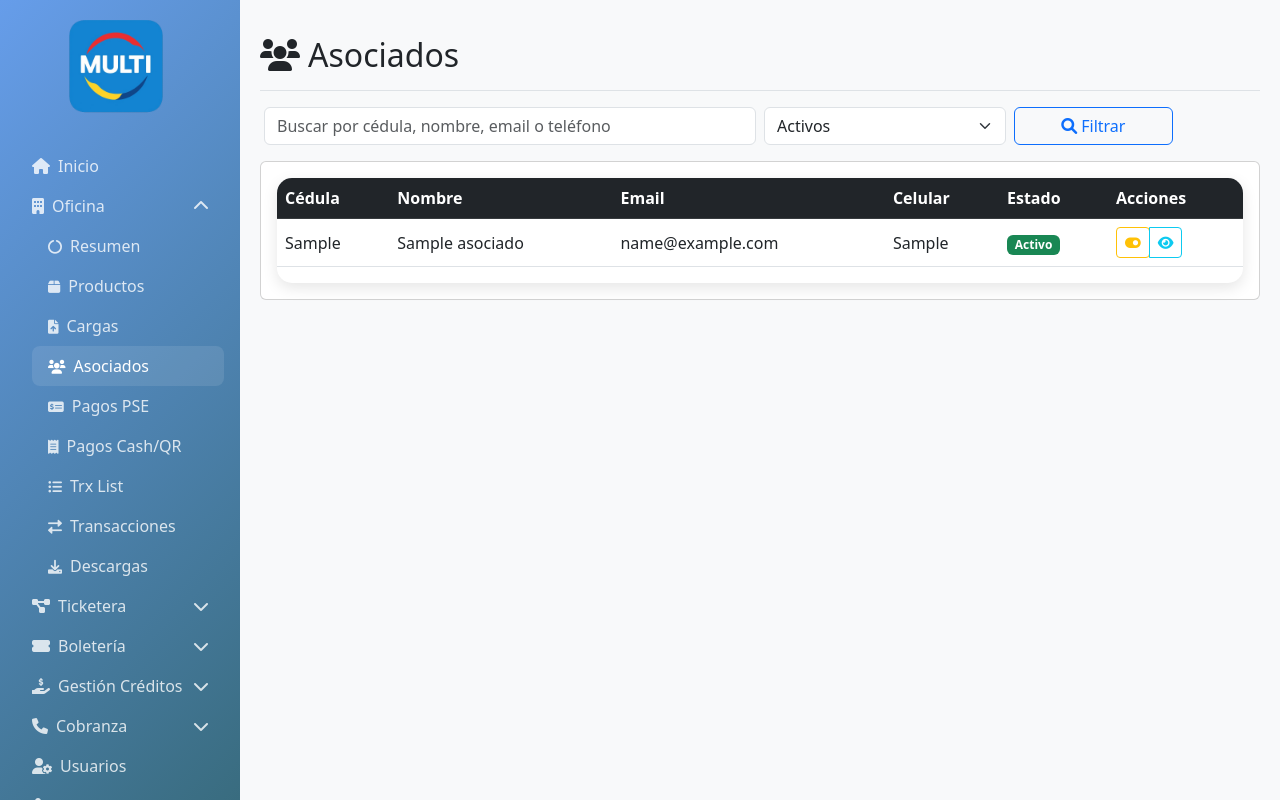
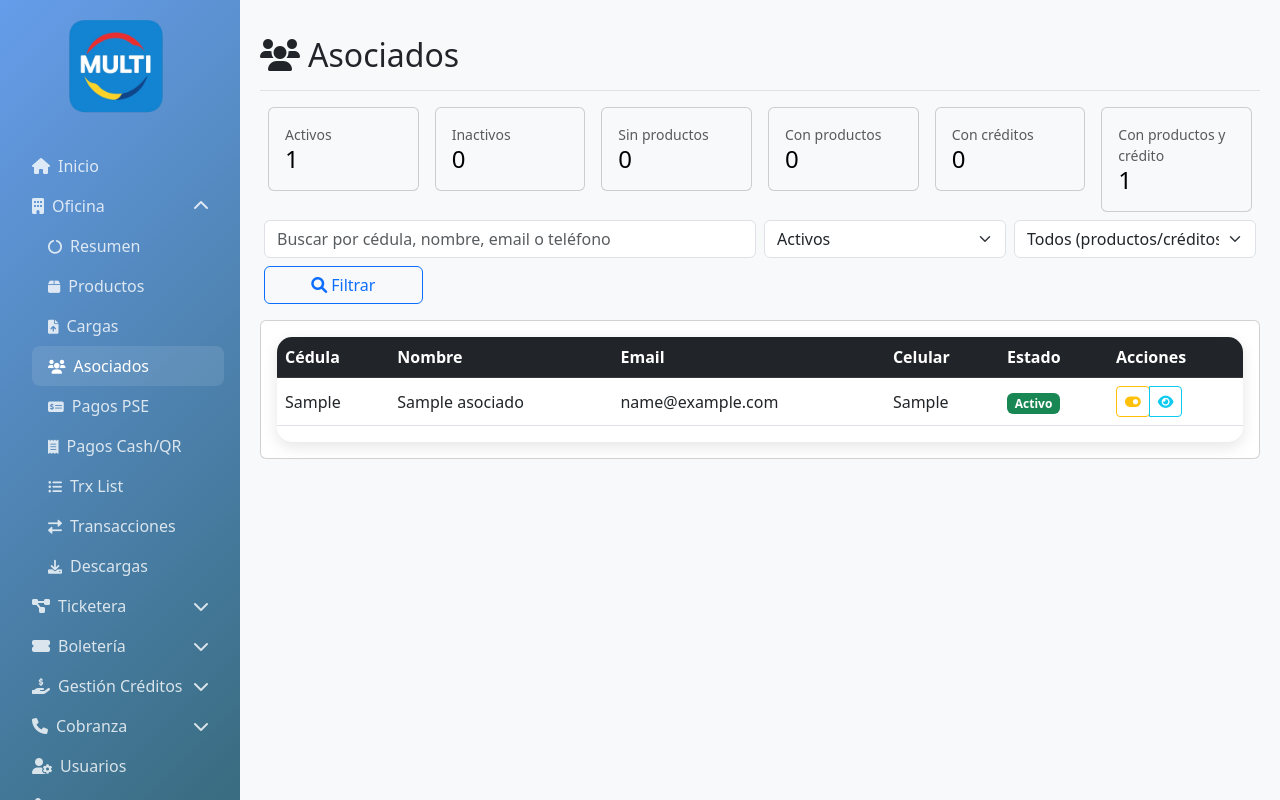
Before and after one commit to sandresog98/multi_app, a PHP site: page /ui/modules/oficina/pages/asociados.php in a window 1280 px wide. Run offline with PHP 8.4, Linux system fonts and the light colour scheme; the visitor is signed in with stand-in values (Sample User, id 1); tables that the repository leaves empty hold one stand-in row (values such as "Sample post").

Commit message:
UI Oficina, Asociados mejora filtros

```diff
--- a/ui/modules/oficina/models/Asociado.php
+++ b/ui/modules/oficina/models/Asociado.php
@@ -5,7 +5,7 @@ class Asociado {
     private $conn;
     public function __construct() { $this->conn = getConnection(); }
 
-    public function getAsociados($page = 1, $limit = 20, $search = '', $estado = '') {
+    public function getAsociados($page = 1, $limit = 20, $search = '', $estado = '', $productos = '') {
         try {
             $offset = ($page - 1) * $limit;
             $where = [];
@@ -18,10 +18,35 @@ class Asociado {
                 if ($estado === 'activo') $where[] = "ca.estado_activo = TRUE";
                 if ($estado === 'inactivo') $where[] = "ca.estado_activo = FALSE";
             }
+            // Joins para saber si tiene productos y/o créditos
+            $join = " LEFT JOIN (
+                           SELECT cedula, COUNT(*) AS cant_prod
+                           FROM control_asignacion_asociado_producto ap
+                           WHERE ap.estado_activo = TRUE
+                           GROUP BY cedula
+                       ) ap ON ap.cedula = a.cedula
+                       LEFT JOIN (
+                           SELECT cedula, COUNT(*) AS cant_cred
+                           FROM sifone_cartera_aseguradora
+                           GROUP BY cedula
+                       ) cr ON cr.cedula = a.cedula";
+
+            // Filtro por combinación de productos/créditos
+            if ($productos !== '') {
+                if ($productos === 'sin_productos') { $where[] = '(COALESCE(ap.cant_prod,0)=0 AND COALESCE(cr.cant_cred,0)=0)'; }
+                elseif ($productos === 'con_productos') { $where[] = '(COALESCE(ap.cant_prod,0)>0 AND COALESCE(cr.cant_cred,0)=0)'; }
+                elseif ($productos === 'con_creditos') { $where[] = '(COALESCE(ap.cant_prod,0)=0 AND COALESCE(cr.cant_cred,0)>0)'; }
+                elseif ($productos === 'con_ambos') { $where[] = '(COALESCE(ap.cant_prod,0)>0 AND COALESCE(cr.cant_cred,0)>0)'; }
+            }
+
             $whereClause = empty($where) ? '' : ('WHERE ' . implode(' AND ', $where));
-            $sql = "SELECT a.cedula, a.nombre, a.mail, a.celula, COALESCE(ca.estado_activo, FALSE) as estado_activo
+            $sql = "SELECT a.cedula, a.nombre, a.mail, a.celula,
+                           COALESCE(ca.estado_activo, FALSE) as estado_activo,
+                           COALESCE(ap.cant_prod,0) AS productos_cant,
+                           COALESCE(cr.cant_cred,0) AS creditos_cant
                     FROM sifone_asociados a
                     LEFT JOIN control_asociados ca ON a.cedula = ca.cedula
+                    $join
                     $whereClause
                     ORDER BY a.nombre
                     LIMIT ? OFFSET ?";
@@ -29,7 +54,7 @@ class Asociado {
             $stmt->execute(array_merge($params, [$limit, $offset]));
             $rows = $stmt->fetchAll();
 
-            $countSql = "SELECT COUNT(*) as total FROM sifone_asociados a LEFT JOIN control_asociados ca ON a.cedula = ca.cedula $whereClause";
+            $countSql = "SELECT COUNT(*) as total FROM sifone_asociados a LEFT JOIN control_asociados ca ON a.cedula = ca.cedula $join $whereClause";
             $countStmt = $this->conn->prepare($countSql);
             $countStmt->execute($params);
             $total = (int)($countStmt->fetch()['total'] ?? 0);
@@ -46,4 +71,25 @@ class Asociado {
             return $stmt->execute([$cedula, $estadoInt]);
         } catch (Exception $e) { return false; }
     }
+
+    public function getKpisProductosEstados(){
+        $sql = "SELECT
+                  SUM(CASE WHEN ca.estado_activo = TRUE THEN 1 ELSE 0 END) AS activos,
+                  SUM(CASE WHEN ca.estado_activo = FALSE THEN 1 ELSE 0 END) AS inactivos,
+                  SUM(CASE WHEN COALESCE(ap.cant_prod,0)=0 AND COALESCE(cr.cant_cred,0)=0 THEN 1 ELSE 0 END) AS sin_productos,
+                  SUM(CASE WHEN COALESCE(ap.cant_prod,0)>0 AND COALESCE(cr.cant_cred,0)=0 THEN 1 ELSE 0 END) AS con_productos,
+                  SUM(CASE WHEN COALESCE(ap.cant_prod,0)=0 AND COALESCE(cr.cant_cred,0)>0 THEN 1 ELSE 0 END) AS con_creditos,
+                  SUM(CASE WHEN COALESCE(ap.cant_prod,0)>0 AND COALESCE(cr.cant_cred,0)>0 THEN 1 ELSE 0 END) AS con_ambos
+                FROM sifone_asociados a
+                LEFT JOIN control_asociados ca ON ca.cedula = a.cedula
+                LEFT JOIN (
+                   SELECT cedula, COUNT(*) AS cant_prod
+                   FROM control_asignacion_asociado_producto WHERE estado_activo = TRUE GROUP BY cedula
+                ) ap ON ap.cedula = a.cedula
+                LEFT JOIN (
+                   SELECT cedula, COUNT(*) AS cant_cred
+                   FROM sifone_cartera_aseguradora GROUP BY cedula
+                ) cr ON cr.cedula = a.cedula";
+        return $this->conn->query($sql)->fetch() ?: [];
+    }
 }
--- a/ui/modules/oficina/pages/asociados.php
+++ b/ui/modules/oficina/pages/asociados.php
@@ -28,7 +28,9 @@ if ($_SERVER['REQUEST_METHOD'] === 'POST' && ($_POST['action'] ?? '') === 'cambi
 $page = (int)($_GET['page'] ?? 1);
 $search = trim($_GET['search'] ?? '');
 $estado = isset($_GET['estado']) ? trim($_GET['estado']) : 'activo';
-$data = $asociadoModel->getAsociados($page, 20, $search, $estado);
+$productos = isset($_GET['productos']) ? trim($_GET['productos']) : '';
+$data = $asociadoModel->getAsociados($page, 20, $search, $estado, $productos);
+$kpis = $asociadoModel->getKpisProductosEstados();
 
 $pageTitle = 'Asociados - Oficina';
 $currentPage = 'asociados';
@@ -46,6 +48,27 @@ include '../../../views/layouts/header.php';
       <?php if ($message): ?><div class="alert alert-success alert-dismissible fade show"><i class="fas fa-check me-2"></i><?php echo htmlspecialchars($message); ?><button class="btn-close" data-bs-dismiss="alert"></button></div><?php endif; ?>
       <?php if ($error): ?><div class="alert alert-danger alert-dismissible fade show"><i class="fas fa-exclamation-triangle me-2"></i><?php echo htmlspecialchars($error); ?><button class="btn-close" data-bs-dismiss="alert"></button></div><?php endif; ?>
 
+      <div class="row g-3 mb-2">
+        <div class="col-sm-6 col-xl-2">
+          <div class="card text-bg-light"><div class="card-body"><div class="small text-muted">Activos</div><div class="h4 mb-0"><?php echo (int)($kpis['activos']??0); ?></div></div></div>
+        </div>
+        <div class="col-sm-6 col-xl-2">
+          <div class="card text-bg-light"><div class="card-body"><div class="small text-muted">Inactivos</div><div class="h4 mb-0"><?php echo (int)($kpis['inactivos']??0); ?></div></div></div>
+        </div>
+        <div class="col-sm-6 col-xl-2">
+          <div class="card text-bg-light"><div class="card-body"><div class="small text-muted">Sin productos</div><div class="h4 mb-0"><?php echo (int)($kpis['sin_productos']??0); ?></div></div></div>
+        </div>
+        <div class="col-sm-6 col-xl-2">
+          <div class="card text-bg-light"><div class="card-body"><div class="small text-muted">Con productos</div><div class="h4 mb-0"><?php echo (int)($kpis['con_productos']??0); ?></div></div></div>
+        </div>
+        <div class="col-sm-6 col-xl-2">
+          <div class="card text-bg-light"><div class="card-body"><div class="small text-muted">Con créditos</div><div class="h4 mb-0"><?php echo (int)($kpis['con_creditos']??0); ?></div></div></div>
+        </div>
+        <div class="col-sm-6 col-xl-2">
+          <div class="card text-bg-light"><div class="card-body"><div class="small text-muted">Con productos y crédito</div><div class="h4 mb-0"><?php echo (int)($kpis['con_ambos']??0); ?></div></div></div>
+        </div>
+      </div>
+
       <form class="row g-2 mb-3" method="GET">
         <div class="col-md-6"><input class="form-control" name="search" placeholder="Buscar por cédula, nombre, email o teléfono" value="<?php echo htmlspecialchars($search); ?>"></div>
         <div class="col-md-3">
@@ -53,6 +76,15 @@ include '../../../views/layouts/header.php';
             <option value="">Todos</option>
             <option value="activo" <?php echo $estado==='activo'?'selected':''; ?>>Activos</option>
             <option value="inactivo" <?php echo $estado==='inactivo'?'selected':''; ?>>Inactivos</option>
+          </select>
+        </div>
+        <div class="col-md-3">
+          <select name="productos" class="form-select">
+            <option value="">Todos (productos/créditos)</option>
+            <option value="sin_productos" <?php echo $productos==='sin_productos'?'selected':''; ?>>Sin productos</option>
+            <option value="con_productos" <?php echo $productos==='con_productos'?'selected':''; ?>>Con productos</option>
+            <option value="con_creditos" <?php echo $productos==='con_creditos'?'selected':''; ?>>Con créditos</option>
+            <option value="con_ambos" <?php echo $productos==='con_ambos'?'selected':''; ?>>Con productos y crédito</option>
           </select>
         </div>
         <div class="col-md-2"><button class="btn btn-outline-primary w-100"><i class="fas fa-search me-1"></i>Filtrar</button></div>
```
